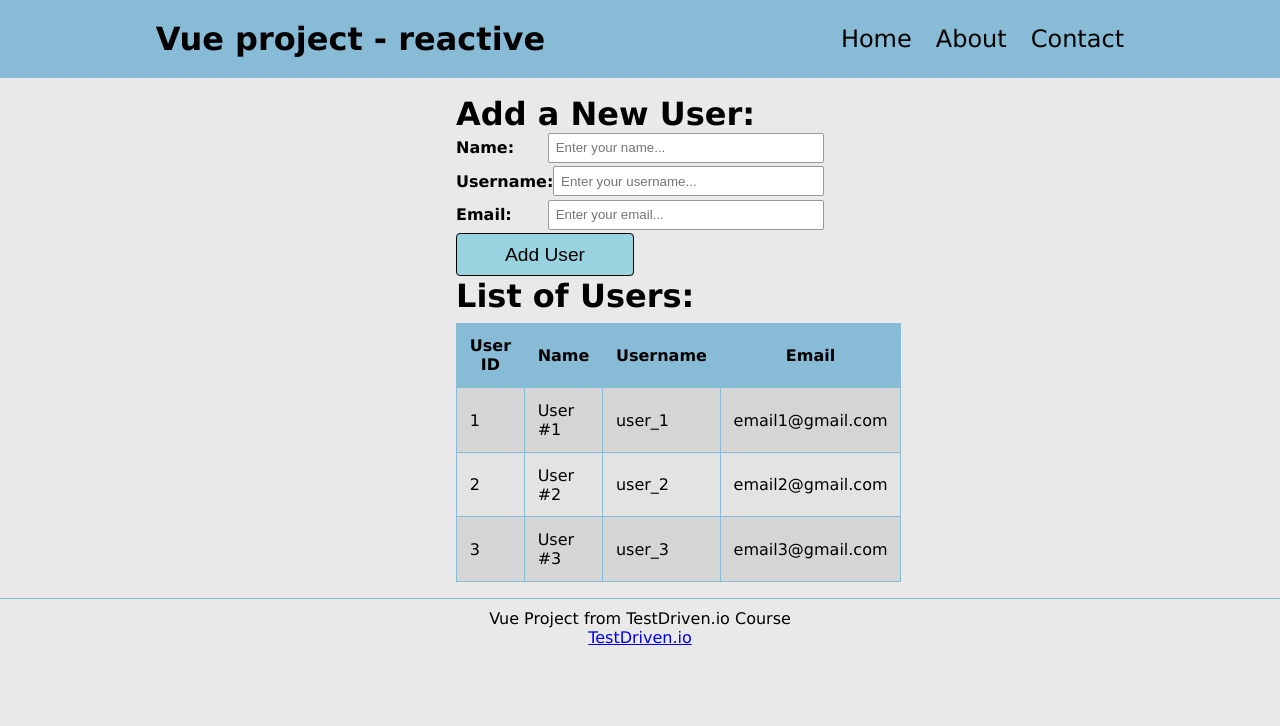
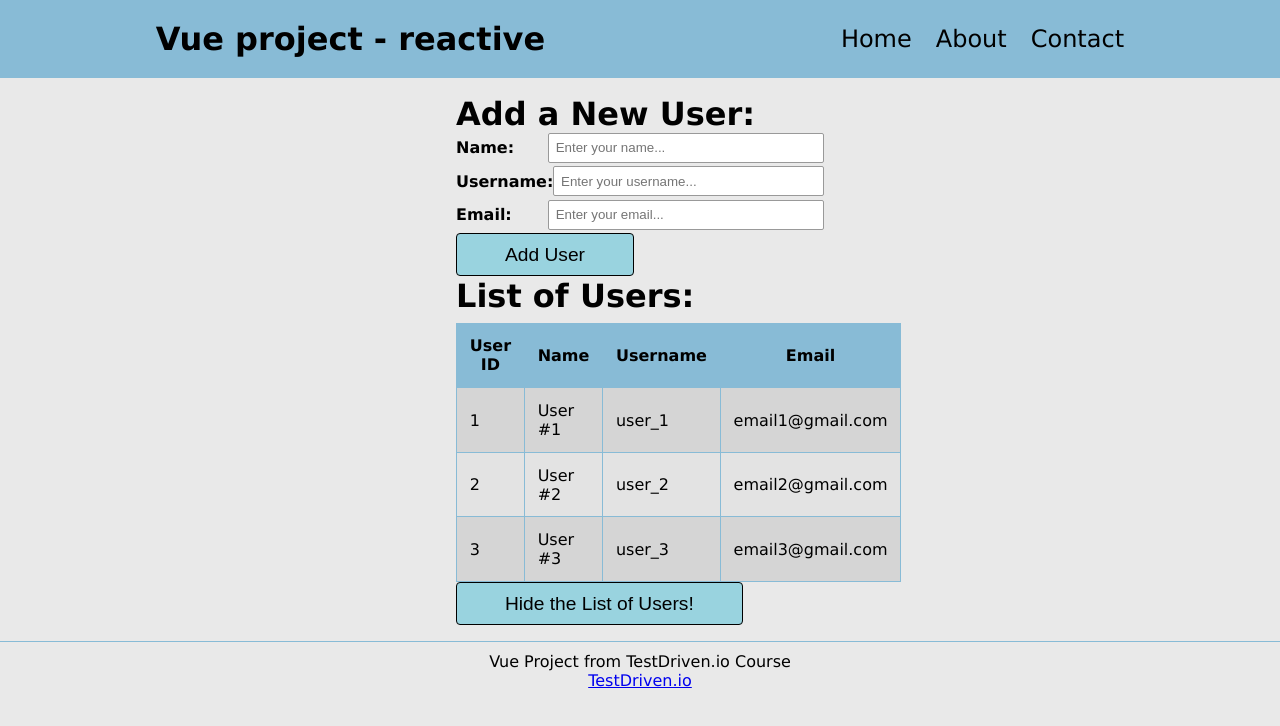
Before and after one commit to ezjung/vue-testdrivenIo, a Vue app: page / in a window 1280 px wide. Shown: the top 726 px of the page. Built offline with nearby package versions, Linux system fonts and the light colour scheme.

Commit message:
3.22-start: Vue Lifesycle overview.

```diff
--- a/src/App.vue
+++ b/src/App.vue
@@ -18,13 +18,30 @@
 </template>
 
 <script setup>
-import { ref } from 'vue'
+import { onBeforeMount, onBeforeUnmount, onMounted, onUnmounted, ref } from 'vue'
 import AppHeader from '@/components/AppHeader.vue';
 import AppContent from '@/components/AppContent.vue';
 import AppFooter from '@/components/AppFooter.vue';
 
 const headerTitle = ref('Vue project - reactive')
 
+// ----------
+// Lifecycle hooks
+// ----------
+
+onBeforeMount(() => {
+  console.log('App.vue: onBeforeMount() called!')
+})
+
+onMounted(() => {
+  console.log('App.vue: onMounted() called!')
+})
+onBeforeUnmount(() => {
+  console.log('App.vue: onBeforeUnmount() called!')
+})
+onUnmounted(() => {
+  console.log('App.vue: onUnmounted() called!')
+})
 </script>
 
 <style scoped>
--- a/src/components/AppContent.vue
+++ b/src/components/AppContent.vue
@@ -2,18 +2,20 @@
   <main>
     <AddNewUser @createUser="createNewUser" />
     <h1>{{ message }}</h1>
-    <ListUsers :users="users" />
+    <ListUsers :users="users" v-if="showUsers" />
+    <button @click="noShowUsers">Hide the List of Users!</button>
   </main>
 </template>
 
 <script setup>
-  import { ref } from 'vue'
+  import { onBeforeMount, onBeforeUnmount, onMounted, onUnmounted, ref } from 'vue'
   import ListUsers from './ListUsers.vue'
   import AddNewUser from './AddNewUser.vue'
   //----
   // DATA
   // ----
   const message = ref('List of Users:')
+  const showUsers = ref(true)
   const users = ref([
     {
       id: 1,
@@ -53,7 +55,29 @@
     }
   }
 
-  </script>
+  const noShowUsers = () => {
+    showUsers.value = !showUsers.value
+  }
+
+// ----------
+// Lifecycle hooks
+// ----------
+
+onBeforeMount(() => {
+  console.log('AppContent.vue: onBeforeMount() called!')
+})
+
+onMounted(() => {
+  console.log('AppContent.vue: onMounted() called!')
+})
+onBeforeUnmount(() => {
+  console.log('AppContent.vue: onBeforeUnmount() called!')
+})
+onUnmounted(() => {
+  console.log('AppContent.vue: onUnmounted() called!')
+})
+
+</script>
 
 <style scoped>
 main {
@@ -61,4 +85,20 @@ main {
   max-width: 400px;
   padding: 1em;
 }
+
+button {
+  background-color: #99D3Df;
+  padding: 0.5em 2.5em;
+  text-align: center;
+  font-size: 1.2em;
+  border-radius: 4px;
+  border: 1px solid black;
+  /* margin-top: 1rem;
+  margin-bottom: 1rem; */
+}
+
+button:hover {
+  background-color: #88BBD6;
+  cursor: pointer;
+}
 </style>
--- a/src/components/ListUsers.vue
+++ b/src/components/ListUsers.vue
@@ -18,10 +18,31 @@
 </template>
 
 <script setup>
-const props = defineProps({
-    message: {type: String, required: true},
+import { onBeforeMount, onBeforeUnmount, onMounted, onUnmounted } from 'vue'
+
+defineProps({
+    // message: {type: String, required: true},
     users: {type: Array, required: true}
 })
+
+// ----------
+// Lifecycle hooks
+// ----------
+
+onBeforeMount(() => {
+  console.log('ListUsers.vue: onBeforeMount() called!')
+})
+
+onMounted(() => {
+  console.log('ListUsers.vue: onMounted() called!')
+})
+onBeforeUnmount(() => {
+  console.log('ListUsers.vue: onBeforeUnmount() called!')
+})
+onUnmounted(() => {
+  console.log('ListUsers.vue: onUnmounted() called!')
+})
+
 </script>
 
 <style scoped>
```
